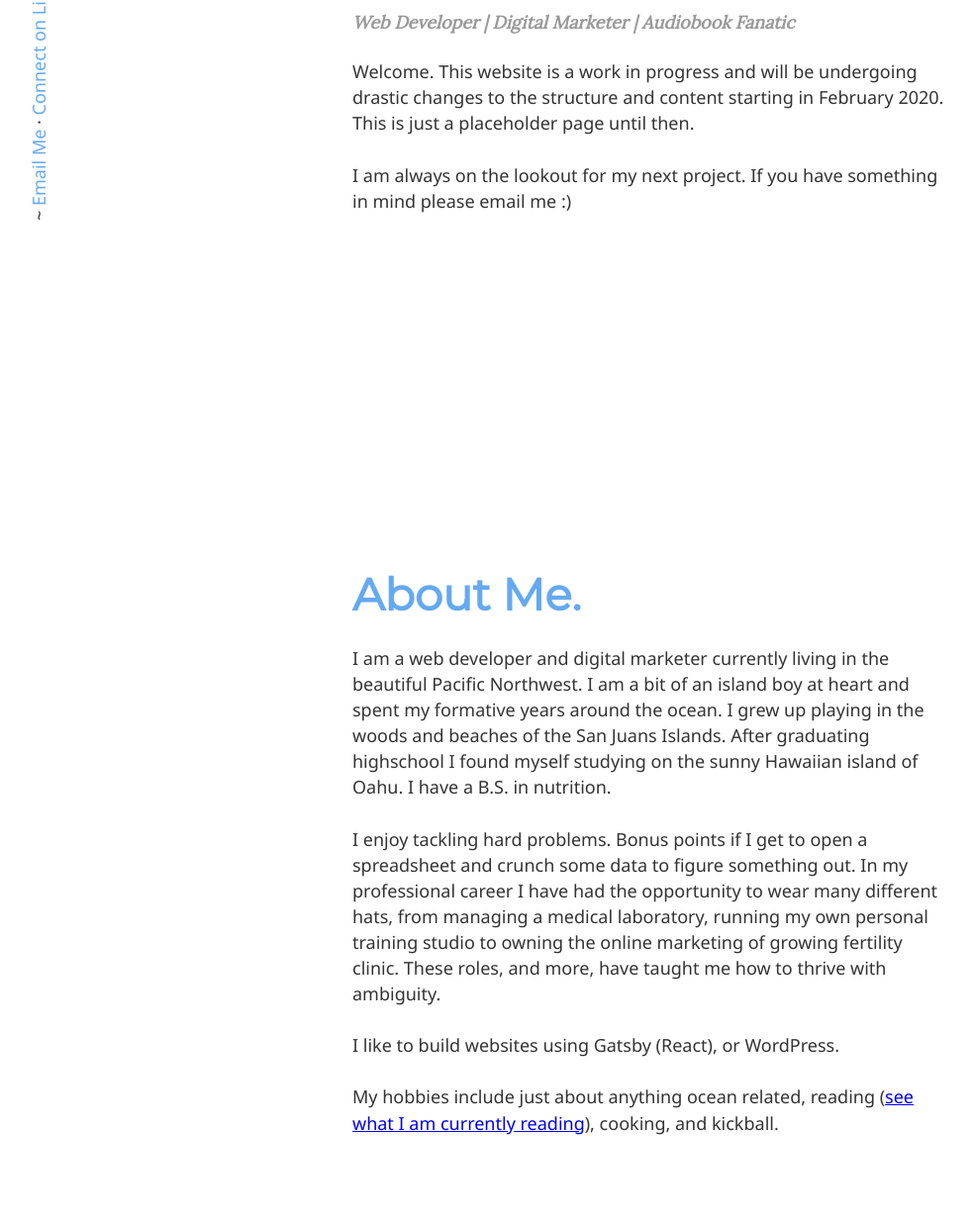
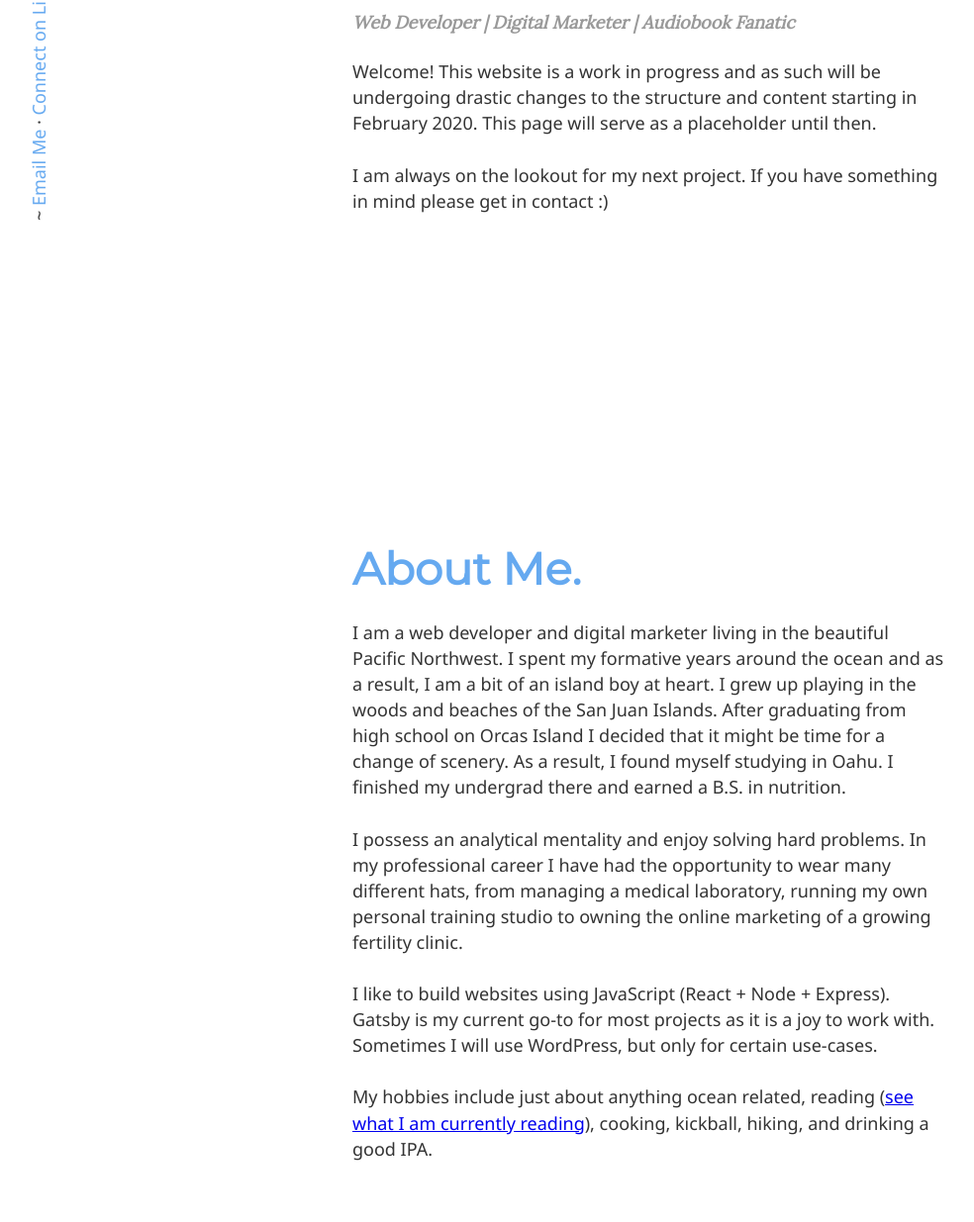
Before and after one commit to Schmidt-Aaron/blog, a Gatsby site: page / in a window 1280 px wide. Shown: the part 325-1560 px from the top of the page at 99% size, without its empty margins (9-993 px from the left). Built offline with nearby package versions, Linux system fonts and the light colour scheme; Gatsby itself is replaced by a stand-in of ours; a web font is replaced by a local one.

Commit message:
minor content update

```diff
--- a/src/pages/index.js
+++ b/src/pages/index.js
@@ -58,14 +58,14 @@ const IndexPage = () => (
           <h1>Hi, I'm Aaron!</h1>
           <h3>Web Developer | Digital Marketer | Audiobook Fanatic</h3>
           <p>
-            Welcome. This website is a work in progress and will be undergoing
-            drastic changes to the structure and content starting in February
-            2020. This is just a placeholder page until then.
+            Welcome! This website is a work in progress and as such will be
+            undergoing drastic changes to the structure and content starting in
+            February 2020. This page will serve as a placeholder until then.
           </p>
 
           <p>
             I am always on the lookout for my next project. If you have
-            something in mind please email me :)
+            something in mind please get in contact :)
           </p>
         </div>
       </section>
@@ -74,24 +74,28 @@ const IndexPage = () => (
           <h2>About Me.</h2>
 
           <p>
-            I am a web developer and digital marketer currently living in the
-            beautiful Pacific Northwest. I am a bit of an island boy at heart
-            and spent my formative years around the ocean. I grew up playing in
-            the woods and beaches of the San Juans Islands. After graduating
-            highschool I found myself studying on the sunny Hawaiian island of
-            Oahu. I have a B.S. in nutrition.
+            I am a web developer and digital marketer living in the beautiful
+            Pacific Northwest. I spent my formative years around the ocean and
+            as a result, I am a bit of an island boy at heart. I grew up playing
+            in the woods and beaches of the San Juan Islands. After graduating
+            from high school on Orcas Island I decided that it might be time for
+            a change of scenery. As a result, I found myself studying in Oahu. I
+            finished my undergrad there and earned a B.S. in nutrition.
           </p>
 
           <p>
-            I enjoy tackling hard problems. Bonus points if I get to open a
-            spreadsheet and crunch some data to figure something out. In my
-            professional career I have had the opportunity to wear many
+            I possess an analytical mentality and enjoy solving hard problems.
+            In my professional career I have had the opportunity to wear many
             different hats, from managing a medical laboratory, running my own
-            personal training studio to owning the online marketing of growing
-            fertility clinic. These roles, and more, have taught me how to
-            thrive with ambiguity.
+            personal training studio to owning the online marketing of a growing
+            fertility clinic.
           </p>
-          <p>I like to build websites using Gatsby (React), or WordPress.</p>
+          <p>
+            I like to build websites using JavaScript (React + Node + Express).
+            Gatsby is my current go-to for most projects as it is a joy to work
+            with. Sometimes I will use WordPress, but only for certain
+            use-cases.{" "}
+          </p>
 
           <p>
             My hobbies include just about anything ocean related, reading (
@@ -101,7 +105,7 @@ const IndexPage = () => (
             >
               see what I am currently reading
             </a>
-            ), cooking, and kickball.
+            ), cooking, kickball, hiking, and drinking a good IPA.
           </p>
         </div>
       </section>
@@ -109,12 +113,18 @@ const IndexPage = () => (
         <div>
           <h2>Getting in touch.</h2>
           <p className="contact-fullscreen">
-            The best ways to contact me are via email, or LinkedIn. Please use
-            the links on the left hand side of the page to reach out.
+            The best ways to contact me are via email or LinkedIn. Please use
+            the links on the left-hand side of the page to reach out. *Note that
+            the email link will not work if you do not have a default mail
+            client set up*
           </p>
           <p className="contact-mobile">
             The best ways to contact me are via email, or LinkedIn. Please use
-            the links below to reach out.
+            the links below to reach out.{" "}
+            <span className="small">
+              *Note that the email link will not work if you do not have a
+              default mail client set up*
+            </span>
           </p>
           <p>Thanks for stopping by!</p>
           <div className="contact-bottom">
--- a/src/templates/tempStyles.css
+++ b/src/templates/tempStyles.css
@@ -133,6 +133,10 @@ section div {
   max-width: 600px;
 }
 
+.small {
+  font-size: 0.7rem;
+}
+
 footer {
   display: flex;
   align-items: center;
```
Also changed, not shown: README.md.
